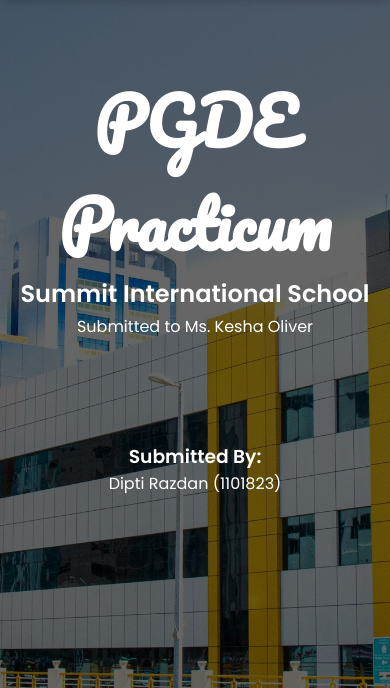
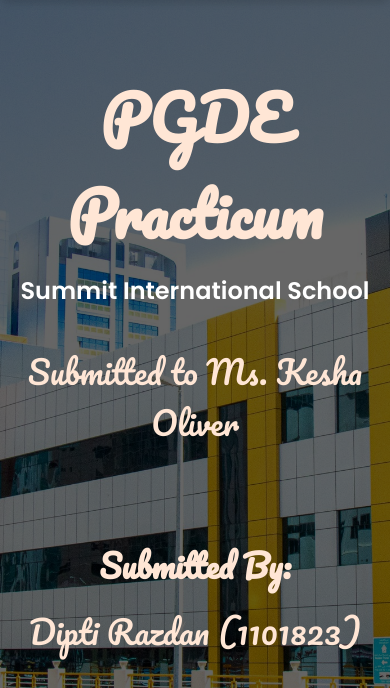
Before and after one commit to Dipti2021/practicum, a plain HTML site: page index.html in a window 390 px wide. Shown: the part 156-844 px from the top of the page. Drawn offline with Linux system fonts and the light colour scheme.

Commit message:
Update fonts

```diff
--- a/index.html
+++ b/index.html
@@ -4,7 +4,7 @@
     <meta charset="UTF-8">
     <link href="https://fonts.googleapis.com/css2?family=Pacifico&family=Poppins:wght@400;600&display=swap" rel="stylesheet">
     <meta name="viewport" content="width=device-width, initial-scale=1.0">
-    <title>PGDE Practicum - Summit International School</title>
+    <title>PGDE Practicum E-Portfolio - Summit International School</title>
     <link rel="stylesheet" href="styles.css">
 </head>
 <body>
@@ -25,23 +25,22 @@
     <!-- Landing Page -->
     <section id="landing">
         <div class="landing-content">
-            <h1>PGDE Practicum</h1>
-            <h2>Summit International School</h2>
-            <p>Submitted to Ms. Kesha Oliver</p>
-            <br>
-            <br>
-            <br>
-            <br>
-            <h3>Submitted By: </h3>
-            <p>Dipti Razdan (1101823)</p>
+          <h1>PGDE Practicum</h1>
+          <h2>Summit International School</h2>
 
+          <p class="submitted-to-text">Submitted to Ms. Kesha Oliver</p>
+          <br>
+          <br>
+          <br>
 
+          <h3 class="submitted-by-heading">Submitted By:</h3>
+          <p class="submitted-by-text">Dipti Razdan (1101823)</p>
         </div>
-    </section>
+      </section>
 
     <!-- About Me -->
     <section id="about" class="content-section">
-        <h2>About Me</h2>
+        <h2>My Story</h2>
         <div class="about-container">
             <img src="assets/dp.jpg" alt="Profile Picture" class="profile-pic">
             <div class="about-text">
@@ -49,7 +48,7 @@
                     My <strong>PGDE Practicum</strong> was completed at <strong>Summit International School</strong>, where I observed, assisted, and later taught a range of classes across grades and subjects. Under the mentorship of my supervising teacher, I gained insight into classroom dynamics, student engagement, and curriculum delivery.
                 </p>
 
-                <h3>🧠 Observations</h3>
+                <h3>🧠 Observations and Experiences </h3>
                 <ul>
                     <li>Grade 12 AP Robotics – Hands-on learning and teamwork.</li>
                     <li>Grade 9 Excel – Differentiated instruction techniques.</li>
@@ -70,7 +69,7 @@
         <h2>Teaching & Administrative Roles</h2>
         <div class="teaching-admin-container">
             <div class="teaching-admin-text">
-                <h3>🏫 Administrative & Support Roles</h3>
+                <h3>🏫 Theory to Practice</h3>
                 <ul>
                     <li>Assisted teachers in administrative and organizational work, helping with classroom setup and lesson preparation.</li>
                     <li>Substituted for teachers when required and supported daily classroom operations.</li>
--- a/script.js
+++ b/script.js
@@ -1,16 +1,14 @@
-// Show only the selected section
 function showSection(sectionId) {
-  const sections = document.querySelectorAll(".content-section, #landing");
-  sections.forEach((sec) => {
-    if (sec.id === sectionId) sec.style.display = "block";
-    else sec.style.display = "none";
-  });
+  // Hide all sections including landing
+  const allSections = document.querySelectorAll("section");
+  allSections.forEach((sec) => (sec.style.display = "none"));
 
-  // Scroll to top when a section is shown
-  window.scrollTo({ top: 0, behavior: "smooth" });
+  // Show the clicked section
+  const section = document.getElementById(sectionId);
+  if (section) section.style.display = "block";
 }
 
-// Show landing page initially
-document.addEventListener("DOMContentLoaded", () => {
+// Show landing page by default
+window.onload = function () {
   showSection("landing");
-});
+};
--- a/styles.css
+++ b/styles.css
@@ -37,26 +37,52 @@ body {
 .landing-content {
   position: relative;
   z-index: 2;
+  display: flex;
+  flex-direction: column;
+  align-items: center;
 }
 
+/* ===== Title ===== */
 #landing h1 {
   font-family: 'Pacifico', cursive;
-  font-size: 4rem;
-  animation: slideDown 1s ease forwards;
+  font-size: 80px;
+  color: #ffe6d5;
+  margin-bottom: 10px;
+  animation: fadeSlideIn 1s ease forwards;
 }
 
-#landing h2, #landing p {
+/* ===== Subtitle ===== */
+#landing h2 {
   font-family: 'Poppins', sans-serif;
+  font-size: 32px;
+  color: #fff;
+  margin-bottom: 20px;
+  animation: fadeSlideIn 1s ease forwards 0.3s;
 }
 
-.landing-logo {
-  width: 150px;
-  margin-top: 20px;
-  animation: fadeIn 1s ease forwards 1.5s;
+/* ===== Submitted Lines ===== */
+#landing .submitted-to-text,
+#landing .submitted-by-heading,
+#landing .submitted-by-text {
+  font-family: 'Pacifico', cursive;
+  font-size: 48px;
+  color: #ffe6d5;
+  text-align: center;
+  margin-top: 15px;
+  opacity: 0;
+  transform: translateY(-20px);
+  animation-fill-mode: forwards;
 }
 
-@keyframes slideDown {0% { transform: translateY(-100px); opacity: 0; } 100% { transform: translateY(0); opacity: 1; }}
-@keyframes fadeIn {0% { opacity: 0; } 100% { opacity: 1; }}
+#landing .submitted-to-text { animation: fadeSlideIn 1s ease forwards 0.6s; }
+#landing .submitted-by-heading { animation: fadeSlideIn 1s ease forwards 0.9s; }
+#landing .submitted-by-text { animation: fadeSlideIn 1s ease forwards 1.2s; }
+
+/* ===== Animations ===== */
+@keyframes fadeSlideIn {
+  0% { opacity: 0; transform: translateY(-20px); }
+  100% { opacity: 1; transform: translateY(0); }
+}
 
 /* ===== Navbar ===== */
 nav {
@@ -72,7 +98,10 @@ nav {
   border-radius: 0 0 10px 10px;
 }
 
-nav .nav-logo img { width: 60px; cursor: pointer; }
+nav .nav-logo img {
+  width: 60px;
+  cursor: pointer;
+}
 
 nav ul {
   list-style: none;
@@ -115,15 +144,21 @@ nav ul li a:hover {
   margin-top: 20px;
 }
 
-.profile-pic { width: 250px; border-radius: 15px; box-shadow: 0 4px 8px rgba(0,0,0,0.2); flex-shrink: 0; }
+.profile-pic {
+  width: 250px;
+  border-radius: 15px;
+  box-shadow: 0 4px 8px rgba(0,0,0,0.2);
+  flex-shrink: 0;
+}
 
 .about-text, .teaching-admin-text { flex: 1; }
+
 .about-text ul, .teaching-admin-text ul { margin-top: 10px; margin-left: 20px; }
 
 .content-section h2 { text-align: center; margin-bottom: 25px; color: #ff6f61; }
 .content-section h3 { margin-top: 20px; color: #ff6f61; }
 
-/* Buttons */
+/* ===== Buttons ===== */
 .btn-container {
   display: flex;
   justify-content: center;
@@ -142,9 +177,12 @@ nav ul li a:hover {
   transition: background 0.3s, transform 0.2s;
 }
 
-.btn:hover { background-color: #ff6f61; transform: scale(1.05); }
+.btn:hover {
+  background-color: #ff6f61;
+  transform: scale(1.05);
+}
 
-/* Gallery */
+/* ===== Gallery ===== */
 .photo-gallery {
   display: flex;
   justify-content: center;
@@ -161,14 +199,16 @@ nav ul li a:hover {
 
 .photo-gallery img:hover { transform: scale(1.05); }
 
-/* Responsive */
+/* ===== Responsive ===== */
 @media(max-width:768px){
-  .about-container, .teaching-admin-container {
-    flex-direction: column;
-    text-align: center;
-    align-items: center;
-  }
+  .about-container, .teaching-admin-container { flex-direction: column; text-align: center; align-items: center; }
   .profile-pic { width: 200px; margin-bottom: 20px; }
   .about-text, .teaching-admin-text { flex: unset; }
   nav ul { flex-direction: column; gap: 10px; }
+
+  #landing h1 { font-size: 60px; }
+  #landing h2 { font-size: 24px; }
+  #landing .submitted-to-text,
+  #landing .submitted-by-heading,
+  #landing .submitted-by-text { font-size: 32px; }
 }
```
